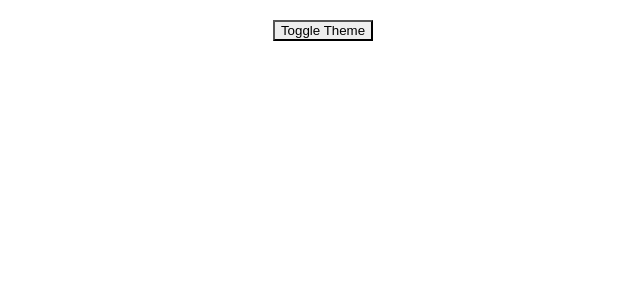
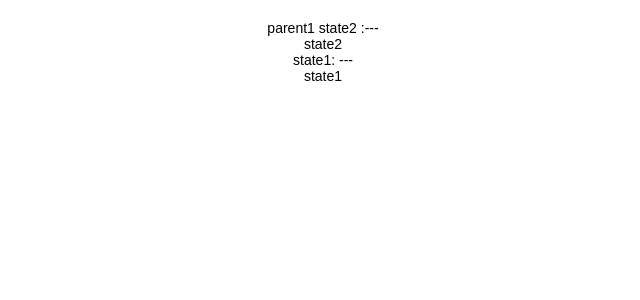
Before and after one commit to 2516734343/React, a React (Create React App) app in the folder my-app/: page / in a window 1280 px wide. Shown: the top 300 px of the page, without its empty margins (317-957 px from the left). Built offline with nearby package versions, Linux system fonts and the light colour scheme.

Commit message:
setState

```diff
--- a/my-app/src/App.js
+++ b/my-app/src/App.js
@@ -2,11 +2,14 @@ import logo from './logo.svg';
 import './App.css';
 import Game from './demo';
 import Context from './context';
+import ParentModal from './example/set-state';
+
 function App() {
   return (
     <div className="App">
       {/* <Game /> */}
-      <Context />
+      {/* <Context /> */}
+      <ParentModal />
     </div>
   );
 }
--- /dev/null
+++ b/my-app/src/example/SetState1.js
@@ -0,0 +1,58 @@
+
+import React from 'react';
+import ReactDOM from 'react-dom';
+
+
+export default class SetState1 extends React.Component {
+  constructor(props) {
+    super(props);
+    this.state = {
+      index: 1
+    }
+  }
+  componentWillUpdate() {
+    console.log('state1 componentWillUpdate');
+  }
+
+  componentDidUpdate() {
+    console.log('satte1 componentDidUpdate');
+  }
+
+  // componentDidMount() {
+  //   console.log('SetState1调用setState');
+  //   this.setState({
+  //     index: this.state.index + 1
+  //   })
+  //   console.log('state1', this.state.index);
+
+  //   console.log('SetState1调用setState');
+  //   this.setState({
+  //     index: this.state.index + 1
+  //   })
+  //   console.log('state1', this.state.index);
+  // }
+
+  componentDidMount() {
+    setTimeout(() => {
+      console.log('调用setState1');
+      this.setState({
+        index: this.state.index + 1
+      })
+      console.log('state1', this.state.index);
+      console.log('调用setState1');
+      this.setState({
+        index: this.state.index + 1
+      })
+      console.log('state1', this.state.index);
+    }, 0);
+  }
+
+
+  render() {
+    return (
+      <div>
+        state1
+      </div>
+    );
+  }
+}
--- /dev/null
+++ b/my-app/src/example/SetState2.js
@@ -0,0 +1,58 @@
+
+import React from 'react';
+import ReactDOM from 'react-dom';
+
+
+export default class SetState2 extends React.Component {
+  constructor(props) {
+    super(props);
+    this.state = {
+      index: 1
+    }
+  }
+  componentWillUpdate() {
+    console.log('state2 componentWillUpdate');
+  }
+
+  componentDidUpdate() {
+    console.log('state2 componentDidUpdate');
+  }
+
+  // componentDidMount() {
+  //   console.log('SetState2调用setState');
+  //   this.setState({
+  //     index: this.state.index + 1
+  //   })
+  //   console.log('state2', this.state.index);
+
+  //   console.log('SetState2调用setState');
+  //   this.setState({
+  //     index: this.state.index + 1
+  //   })
+  //   console.log('state2', this.state.index);
+  // }
+
+  componentDidMount() {
+    setTimeout(() => {
+      console.log('调用setState2---');
+      this.setState({
+        index: this.state.index + 1
+      })
+      console.log('state2---', this.state.index);
+      console.log('调用setState2--->');
+      this.setState({
+        index: this.state.index + 1
+      })
+      console.log('state2--->', this.state.index);
+    }, 0);
+  }
+
+
+  render() {
+    return (
+      <div>
+        state2
+      </div>
+    );
+  }
+}
--- /dev/null
+++ b/my-app/src/example/set-state.js
@@ -0,0 +1,21 @@
+
+import React from 'react';
+import ReactDOM from 'react-dom';
+import SetState1 from './SetState1';
+import SetState2 from './SetState2';
+
+export default class ParentModal extends React.Component {
+  componentDidMount() {
+    console.log('parent componentDidMount');
+  }
+
+  render() {
+    return (
+      <div>
+        parent1
+        state2 :---<SetState2></SetState2>
+        state1: ---<SetState1></SetState1>
+      </div>
+    );
+  }
+}
```
